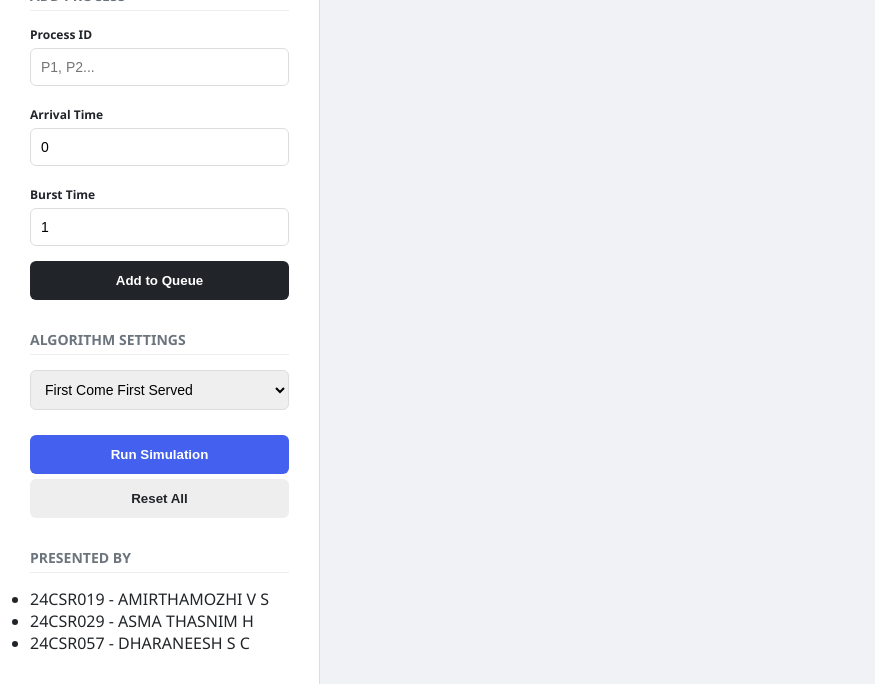
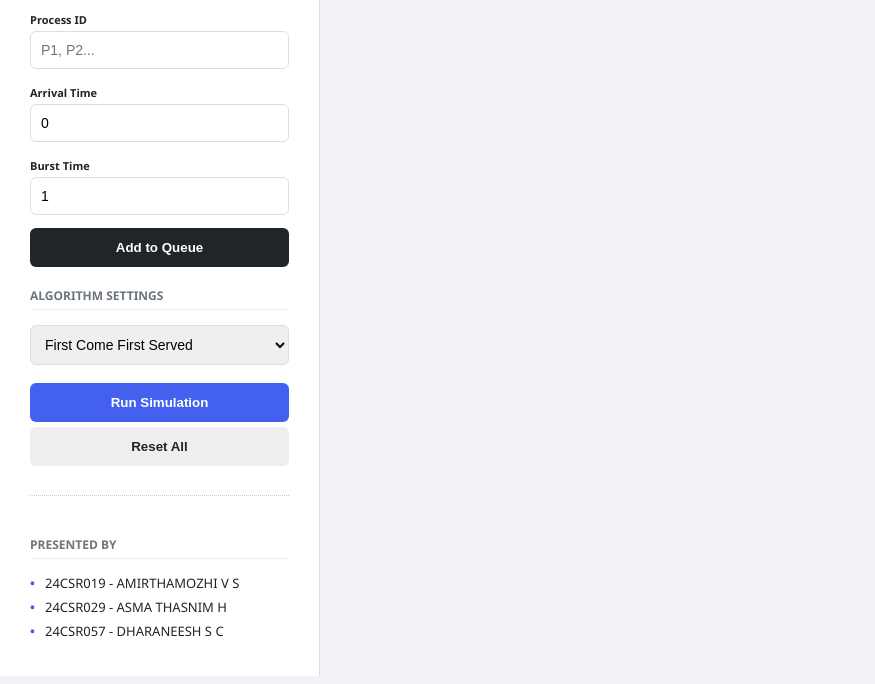
Before and after one commit to AMIRTHAMOZHIVS/CPU_SCHEDULING, a plain HTML site: page index.html in a window 1280 px wide. Shown: the part 124-808 px from the top of the page, without its empty margins (0-875 px from the left). Drawn offline with Linux system fonts and the light colour scheme.

Commit message:
Enhance sidebar and button styles in CSS

```diff
--- a/style.css
+++ b/style.css
@@ -14,23 +14,39 @@ body { font-family: 'Segoe UI', Roboto, sans-serif; background: #f0f2f5; color:
 .app-container { display: grid; grid-template-columns: 320px 1fr; min-height: 100vh; }
 
 /* Sidebar Styling */
-.sidebar { background: white; padding: 30px; border-right: 1px solid #ddd; display: flex; flex-direction: column; gap: 30px; }
+.sidebar {
+    background: white;
+    padding: 30px;
+    border-right: 1px solid #ddd;
+    display: flex;
+    flex-direction: column;
+    height: 100vh;
+    position: sticky;
+    top: 0;
+}
+
 .brand h2 { color: var(--primary); font-size: 24px; }
-.brand p { font-size: 12px; color: var(--gray); text-transform: uppercase; letter-spacing: 1px; }
+.brand p { font-size: 11px; color: var(--gray); text-transform: uppercase; letter-spacing: 1px; }
 
-h3 { font-size: 14px; margin-bottom: 15px; text-transform: uppercase; color: var(--gray); border-bottom: 1px solid #eee; padding-bottom: 5px; }
+h3 { font-size: 12px; margin-bottom: 15px; text-transform: uppercase; color: var(--gray); border-bottom: 1px solid #eee; padding-bottom: 5px; margin-top: 20px; }
 
-.input-group label { display: block; font-size: 12px; font-weight: bold; margin: 10px 0 5px; }
-input, select { width: 100%; padding: 10px; border: 1px solid #ddd; border-radius: 6px; margin-bottom: 10px; font-size: 14px; }
+.input-group label { display: block; font-size: 11px; font-weight: bold; margin: 8px 0 4px; color: var(--dark); }
+input, select { width: 100%; padding: 10px; border: 1px solid #ddd; border-radius: 6px; margin-bottom: 8px; font-size: 14px; }
 
 .extra-field { display: none; background: #f8f9ff; padding: 10px; border-radius: 6px; border-left: 3px solid var(--primary); margin-bottom: 10px; }
 
 /* Buttons */
 button { width: 100%; padding: 12px; border: none; border-radius: 6px; font-weight: bold; cursor: pointer; transition: 0.2s; margin-top: 5px; }
 .btn-add { background: var(--dark); color: white; }
-.btn-run { background: var(--primary); color: white; margin-top: 15px; }
-.btn-clear { background: #eee; color: var(--dark); }
+.btn-run { background: var(--primary); color: white; margin-top: 10px; }
+.btn-clear { background: #eee; color: var(--dark); margin-top: 5px; }
 button:hover { opacity: 0.9; transform: translateY(-1px); }
+
+/* Team Section */
+.team-section { margin-top: auto; padding-top: 20px; border-top: 1px dotted #ccc; }
+.team-list { list-style: none; padding: 0; }
+.team-list li { font-size: 13px; color: var(--dark); margin-bottom: 6px; padding-left: 15px; position: relative; font-weight: 500; }
+.team-list li::before { content: "•"; color: var(--primary); position: absolute; left: 0; font-weight: bold; }
 
 /* Main Content Area */
 .main-content { padding: 40px; }
@@ -46,11 +62,11 @@ button:hover { opacity: 0.9; transform: translateY(-1px); }
 
 /* Table */
 table { width: 100%; border-collapse: collapse; }
-th { text-align: left; padding: 12px; background: var(--light); font-size: 12px; color: var(--gray); text-transform: uppercase; }
+th { text-align: left; padding: 12px; background: var(--light); font-size: 11px; color: var(--gray); text-transform: uppercase; }
 td { padding: 12px; border-bottom: 1px solid #eee; font-size: 14px; }
 
 /* Stats Grid */
 .stats-grid { display: grid; grid-template-columns: 1fr 1fr; gap: 20px; }
-.stat-card { background: white; padding: 20px; border-radius: 12px; text-align: center; border-bottom: 4px solid var(--success); }
-.stat-card small { color: var(--gray); }
-.stat-card h2 { color: var(--primary); margin-top: 5px; }
+.stat-card { background: white; padding: 20px; border-radius: 12px; text-align: center; border-bottom: 4px solid var(--success); box-shadow: 0 4px 12px rgba(0,0,0,0.05); }
+.stat-card small { color: var(--gray); font-size: 12px; }
+.stat-card h2 { color: var(--primary); margin-top: 5px; font-size: 28px; }
```
